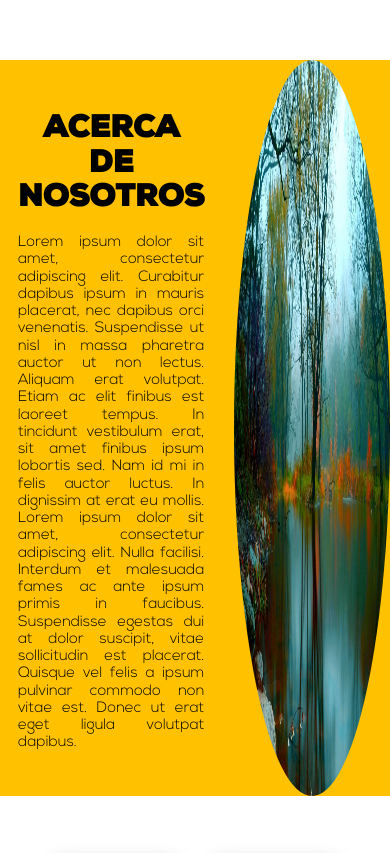
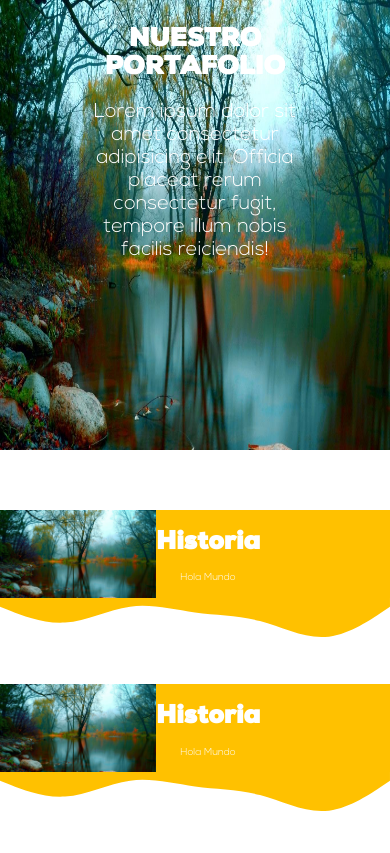
Before and after one commit to Mcamacho636/Bemarketing, a PHP site: page /nosotros in a window 390 px wide. Shown: the top 853 px of the page. Run offline with PHP 8.4, Linux system fonts and the light colour scheme.

Commit message:
Se agregaron waves a la información

```diff
--- a/CSS/styles.css
+++ b/CSS/styles.css
@@ -760,26 +762,31 @@ a.scroll-top i {
 
 /* contenido acerca de */
 
-.Contenido-Acerca {
+.Contenido-Nosotros-General {
+    display: flex;
+    flex-direction: column
+}
+
+.wave-container {
+    position: relative;
+    background: #FFC100;
+    color: #FFF;
+    text-align: center;
+    overflow: hidden;
+}
+
+.wave-container>svg {
+    display: block;
+    background: #fff;
+}
+
+.Contenedor-Nosotros {
     display: flex;
     flex-direction: row;
-    justify-content: flex-end;
-    background-color: #FFC100;
 }
 
-.Contenido-Acerca img {
+.Contenedor-Nosotros img {
     width: 40%;
-    height: auto;
-}
-
-.texto-acerca-de {
-    width: 60%;
-    padding: 30px;
-}
-
-.texto-acerca-de p {
-    font-size: 18px;
-    text-align: justify;
 }
 
 @media screen and (max-width: 750px) {
--- a/pages/nosotros.php
+++ b/pages/nosotros.php
@@ -1,53 +1,53 @@
 <!--CONTENIDO ACERCA DE-->
-<main class="Contenedor-Seccion Contenido-Acerca" style="margin-top:60px">
-    <div class="texto-acerca-de">
-        <h1 class="Centrar-Texto Texto-Mayusculas animate__animated animate__backInDown" style="margin-top: 20px">Acerca
-            de nosotros</h1>
-        <p class="animate__animated animate__backInUp">Lorem ipsum dolor sit amet, consectetur adipiscing elit.
-            Curabitur dapibus ipsum in mauris placerat, nec dapibus orci venenatis. Suspendisse ut nisl in massa
-            pharetra auctor ut non lectus. Aliquam erat volutpat. Etiam ac elit finibus est laoreet
-            tempus. In tincidunt vestibulum erat, sit amet finibus ipsum lobortis sed. Nam id mi in felis auctor luctus.
-            In dignissim at erat eu mollis. Lorem ipsum dolor sit amet, consectetur adipiscing elit. Nulla facilisi.
-            Interdum et malesuada
-            fames ac ante ipsum primis in faucibus. Suspendisse egestas dui at dolor suscipit, vitae sollicitudin est
-            placerat. Quisque vel felis a ipsum pulvinar commodo non vitae est. Donec ut erat eget ligula volutpat
-            dapibus.</p>
+<main class="Seccion-Contenedor Contenido-Portafolio">
+    <img src="Assets/Imagen4.jpg" alt="">
+    <div class="text-block">
+        <h1>NUESTRO PORTAFOLIO</h1>
+        <p>Lorem ipsum dolor sit amet consectetur adipisicing elit. Officia placeat rerum consectetur fugit, tempore illum nobis facilis reiciendis!</p>
     </div>
-    <img src="Assets/Imagen4.jpg" alt="" style="border-radius: 50%;">
 </main>
 <section class="Contenedor-Seccion">
-    <div class="Contenido-Nosotros">
-        <div class="Tarjeta-Simple zoom">
-            <img src="Assets/Imagen1.jpeg " class="" alt="... ">
-            <div class="Contenido-Tarjeta-Simple">
-                <h3>Lorem</h3>
-                <p>Lorem ipsum, dolor sit amet consectetur adipisicing elit. Voluptas ut dignissimos ullam magni ipsam
-                    odit dicta beatae similique quos obcaecati officia, id nesciunt vel saepe ducimus, incidunt, in sint
-                    ea.</p>
+    <div class="Contenido-Nosotros-General">
+        <div class="wave-container">
+            <div class="Contenedor-Nosotros">
+                <img src="Assets/Imagen4.jpg" alt="">
+                <div class="Contenedor-Nosotros-Texto">
+                    <h1>Historia</h1>
+                    <P>Hola Mundo</P>
+                </div>
             </div>
+            <svg xmlns="http://www.w3.org/2000/svg" viewBox="0 0 1440 320">
+                <path fill="#FFC100" fill-opacity="1" d="M0,32L40,48C80,64,160,96,240,90.7C320,85,400,43,480,32C560,21,640,43,720,53.3C800,64,880,64,960,85.3C1040,107,1120,149,1200,144C1280,139,1360,85,1400,58.7L1440,32L1440,0L1400,0C1360,0,1280,0,1200,0C1120,0,1040,0,960,0C880,0,800,0,720,0C640,0,560,0,480,0C400,0,320,0,240,0C160,0,80,0,40,0L0,0Z"></path>
+            </svg>
         </div>
-        <div class="Tarjeta-Simple zoom">
-            <img src="Assets/Imagen1.jpeg " class="" alt="... ">
-            <div class="Contenido-Tarjeta-Simple">
-                <h3>Lorem</h3>
-                <p>Lorem ipsum, dolor sit amet consectetur adipisicing elit. Voluptas ut dignissimos ullam magni ipsam
-                    odit dicta beatae similique quos obcaecati officia, id nesciunt vel saepe ducimus, incidunt, in sint
-                    ea.</p>
+        <div class="wave-container">
+            <div class="Contenedor-Nosotros">
+                <img src="Assets/Imagen4.jpg" alt="">
+                <div class="Contenedor-Nosotros-Texto">
+                    <h1>Historia</h1>
+                    <P>Hola Mundo</P>
+                </div>
             </div>
+            <svg xmlns="http://www.w3.org/2000/svg" viewBox="0 0 1440 320">
+                <path fill="#FFC100" fill-opacity="1" d="M0,32L40,48C80,64,160,96,240,90.7C320,85,400,43,480,32C560,21,640,43,720,53.3C800,64,880,64,960,85.3C1040,107,1120,149,1200,144C1280,139,1360,85,1400,58.7L1440,32L1440,0L1400,0C1360,0,1280,0,1200,0C1120,0,1040,0,960,0C880,0,800,0,720,0C640,0,560,0,480,0C400,0,320,0,240,0C160,0,80,0,40,0L0,0Z"></path>
+            </svg>
         </div>
-        <div class="Tarjeta-Simple zoom">
-            <img src="Assets/Imagen1.jpeg " class="" alt="... ">
-            <div class="Contenido-Tarjeta-Simple">
-                <h3>Lorem</h3>
-                <p>Lorem ipsum, dolor sit amet consectetur adipisicing elit. Voluptas ut dignissimos ullam magni ipsam
-                    odit dicta beatae similique quos obcaecati officia, id nesciunt vel saepe ducimus, incidunt, in sint
-                    ea.</p>
+        <div class="wave-container">
+            <div class="Contenedor-Nosotros">
+                <img src="Assets/Imagen4.jpg" alt="">
+                <div class="Contenedor-Nosotros-Texto">
+                    <h1>Historia</h1>
+                    <P>Hola Mundo</P>
+                </div>
             </div>
+            <svg xmlns="http://www.w3.org/2000/svg" viewBox="0 0 1440 320">
+                <path fill="#FFC100" fill-opacity="1" d="M0,32L40,48C80,64,160,96,240,90.7C320,85,400,43,480,32C560,21,640,43,720,53.3C800,64,880,64,960,85.3C1040,107,1120,149,1200,144C1280,139,1360,85,1400,58.7L1440,32L1440,0L1400,0C1360,0,1280,0,1200,0C1120,0,1040,0,960,0C880,0,800,0,720,0C640,0,560,0,480,0C400,0,320,0,240,0C160,0,80,0,40,0L0,0Z"></path>
+            </svg>
         </div>
     </div>
 </section>
 <section class="Contenedor-Seccion">
-    <h2 class="Centrar-Texto Texto-Mayusculas">Nuesto Equipo</h2>
+    <h2 class="Centrar-Texto Texto-Mayusculas">Nuestro Equipo</h2>
     <div class="Carrusel-Infinito" style="height: auto;">
         <div class="slider" style="height: auto;">
             <div class="slide-track" style="height: auto;">
```
Also changed, not shown: other parts of CSS/styles.css (+50 -77 lines).
